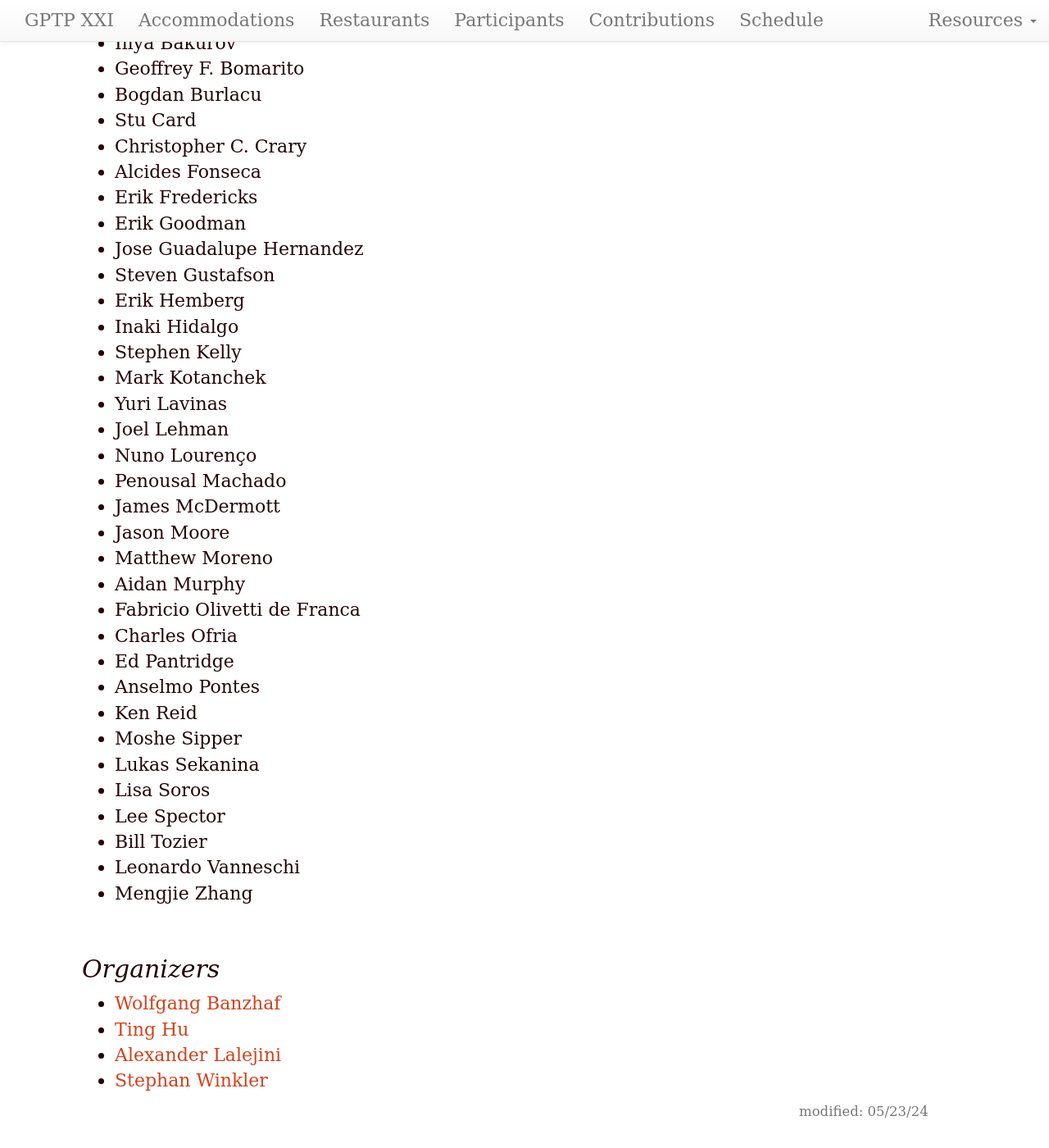
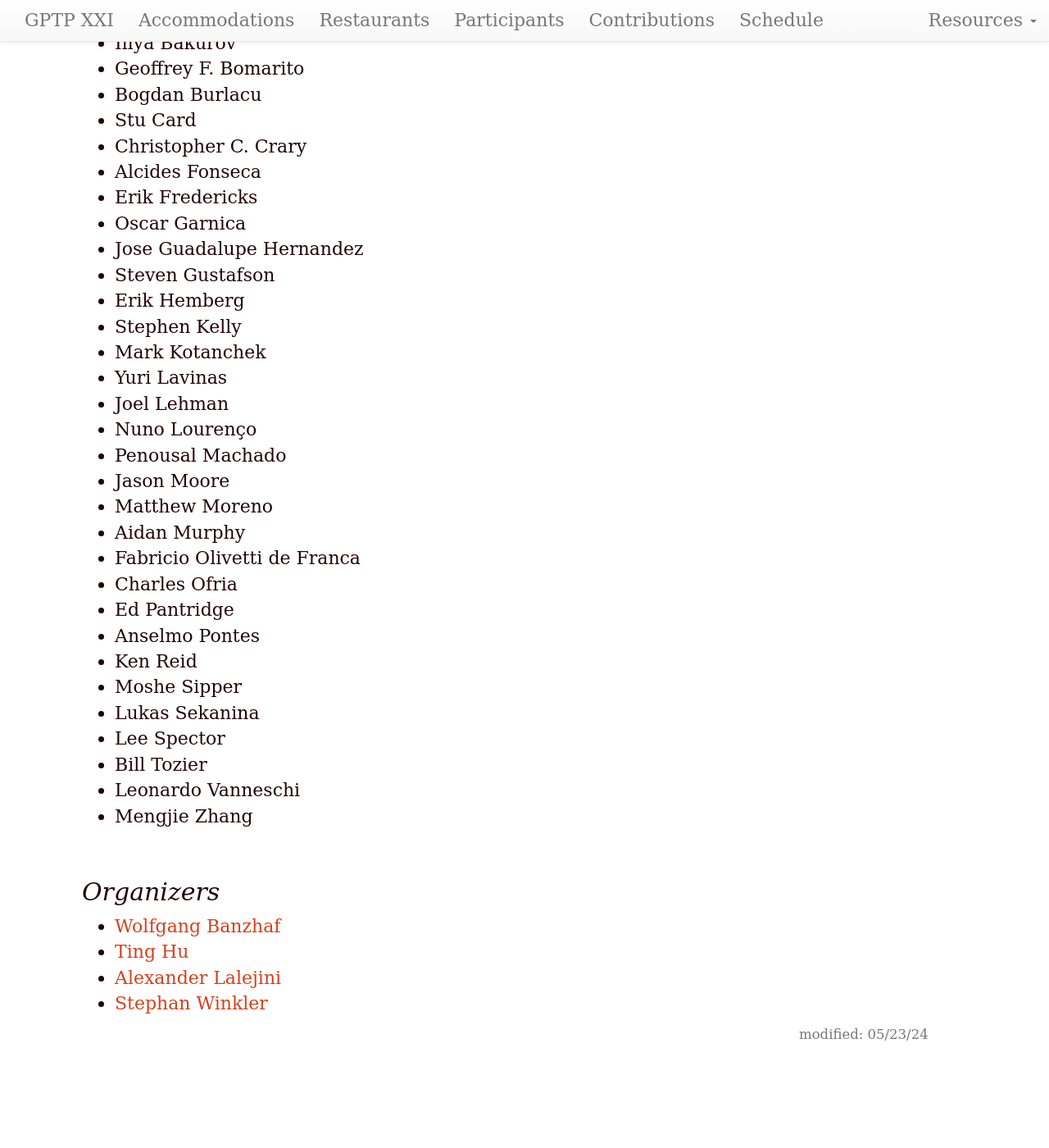
Before and after one commit to GPTP-workshop/gptp-workshop.github.io, a Jekyll site: the page built from attendees.md, in a window 1280 px wide and 1400 px high, scrolled down 535 px. Shown: the whole window at 82% size. Built offline with Jekyll 4.4.1, drawn with Linux system fonts in a browser that asks for light colours; our own code applies the rules of GitHub Pages for plain Markdown files; after the commit the page ends 1850 px from its top, so only the background shows below that.

Commit message:
Update attendees.md

```diff
--- a/attendees.md
+++ b/attendees.md
@@ -22,18 +22,16 @@ dates: "June 06-08, 2024"
 - Christopher C. Crary
 - Alcides Fonseca
 - Erik Fredericks
-- Erik Goodman
+- Oscar Garnica
 - Jose Guadalupe Hernandez
 - Steven Gustafson
 - Erik Hemberg
-- Inaki Hidalgo
 - Stephen Kelly
 - Mark Kotanchek
 - Yuri Lavinas
 - Joel Lehman
 - Nuno Lourenço
 - Penousal Machado
-- James McDermott
 - Jason Moore
 - Matthew Moreno
 - Aidan Murphy
@@ -44,7 +42,6 @@ dates: "June 06-08, 2024"
 - Ken Reid
 - Moshe Sipper
 - Lukas Sekanina
-- Lisa Soros
 - Lee Spector
 - Bill Tozier
 - Leonardo Vanneschi
```
